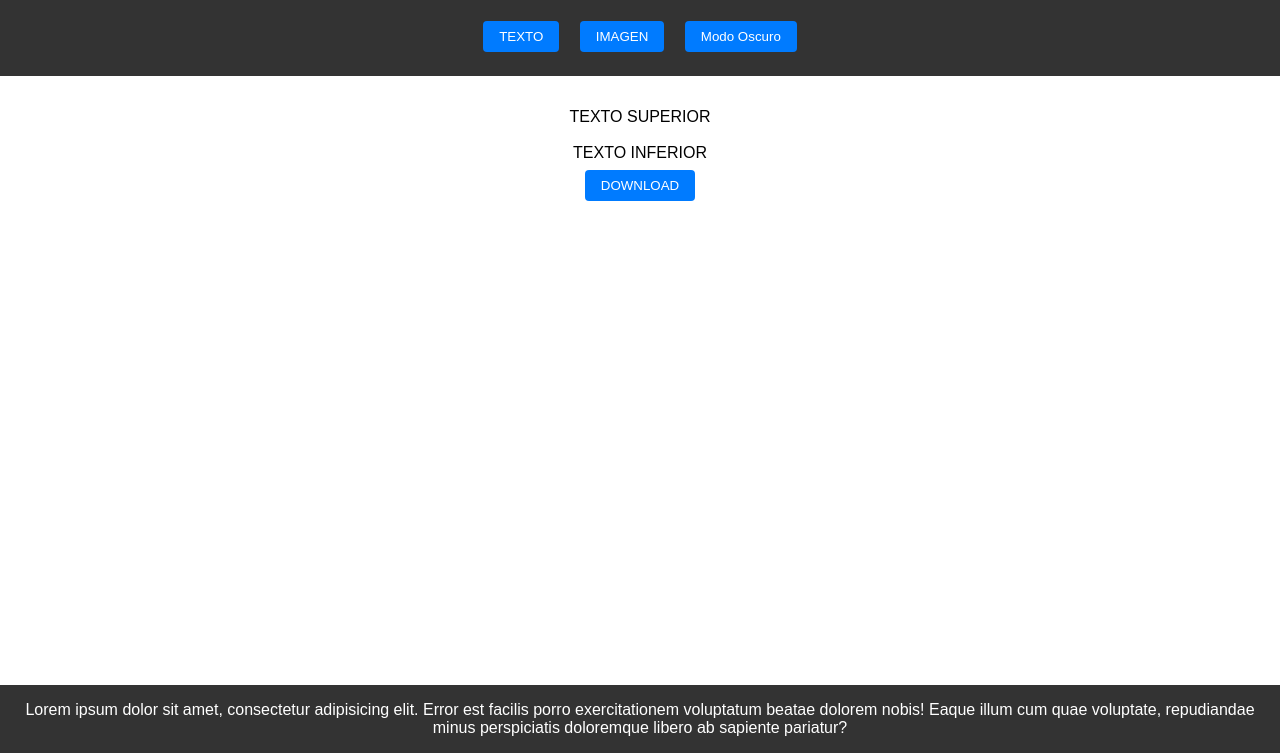
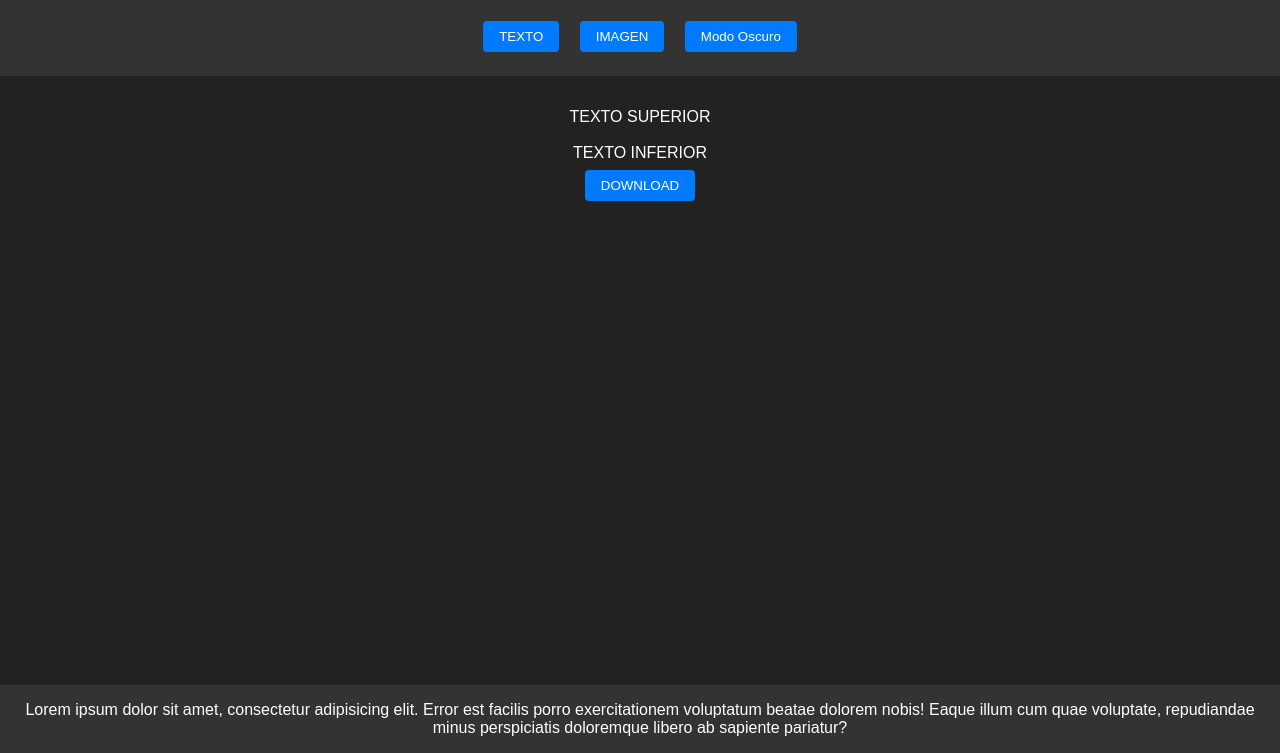
Before and after one commit to aguerogisela/Generador-de-memes-2, a plain HTML site: page index.html in a window 1280 px wide. Both pictures are taken after a click on the button "Modo Oscuro". Shown: the part 47-800 px from the top of the page. Drawn offline with Linux system fonts and the light colour scheme.

Commit message:
Cree la funcionalidad para el modo oscuro y modifique las funciones a flecha

```diff
--- a/main.js
+++ b/main.js
@@ -1,3 +1,5 @@
+//Drawer, cerrar y abrir
+
 document.getElementById("textButton").addEventListener("click", function () {
 	toggleDrawer("textDrawer", "imageDrawer");
 });
@@ -33,3 +35,14 @@ function toggleDrawer(openDrawerId, closeDrawerId) {
 function closeDrawer(drawerId) {
 	document.getElementById(drawerId).style.width = "0";
 }
+
+//Modo Oscuro
+
+document.addEventListener("DOMContentLoaded", function () {
+	const modoOscuroButton = document.getElementById("modoOscuro");
+	modoOscuroButton.addEventListener("click", toggleDarkMode);
+
+	function toggleDarkMode() {
+		document.body.classList.toggle("dark-mode");
+	}
+});
--- a/styles.css
+++ b/styles.css
@@ -5,6 +5,10 @@
 }
 body {
 	font-family: Arial, sans-serif;
+}
+body.dark-mode {
+	background-color: #222;
+	color: #fff;
 }
 
 nav {
```
